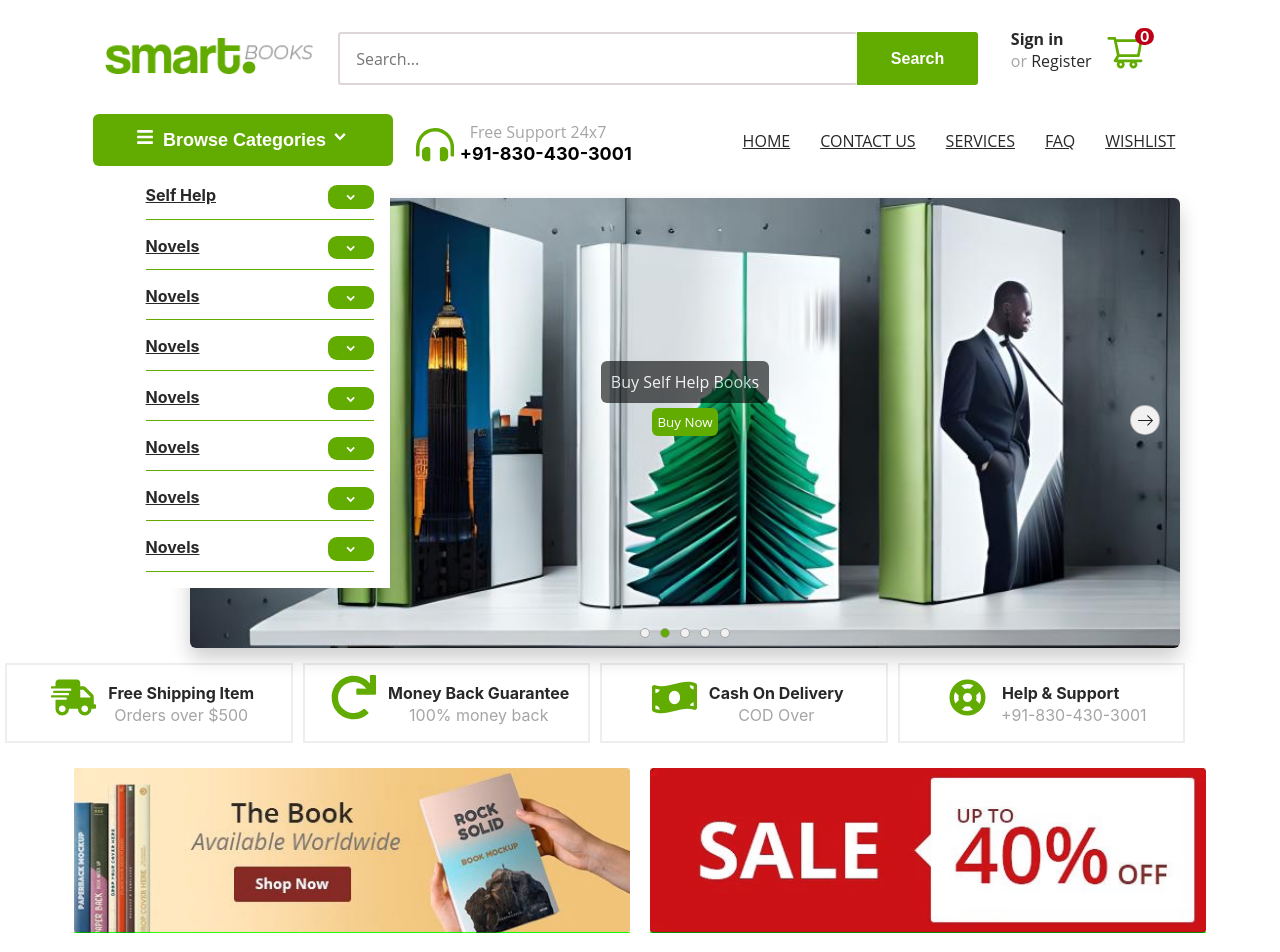
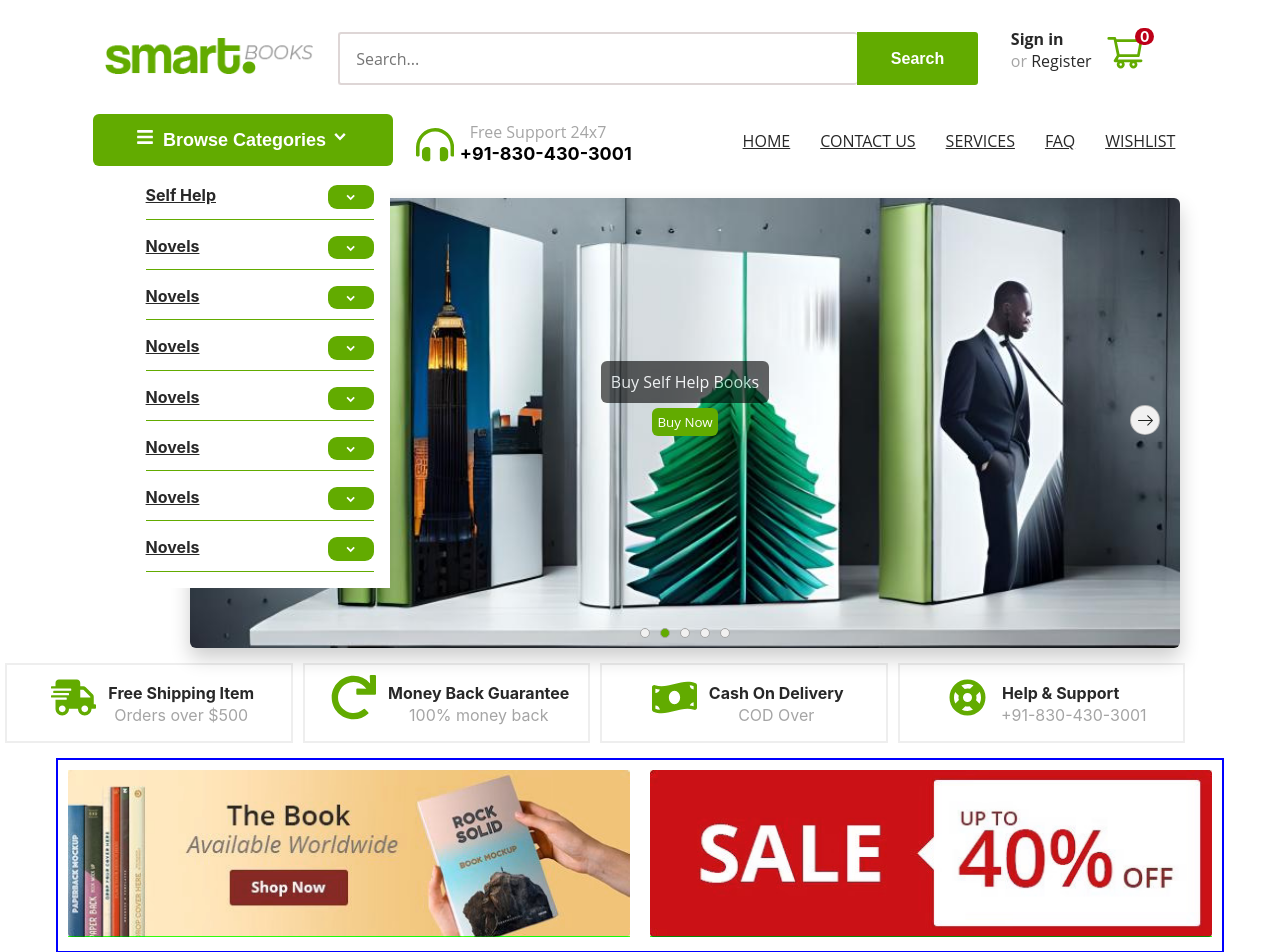
Before and after one commit to harshtripathi24/ecommerce-frontend, a React (Create React App) app: page / in a window 1280 px wide. Shown: the top 952 px of the page. Built offline with nearby package versions, Linux system fonts and the light colour scheme.

Commit message:
Adjusted width

```diff
--- a/src/Components/Banners/BannerSection.css
+++ b/src/Components/Banners/BannerSection.css
@@ -2,14 +2,16 @@
   /* border: 1px green solid; */
   display: flex;
   flex-direction: column;
+
   margin: 10px 0px;
 }
 
 @media only screen and (min-width: 612px) {
   .banner-container {
     flex-direction: row;
-    width: 90%;
-    /* border: 2px blue solid;git */
+    width: 91%;
+    border: 2px blue solid;
     margin: 10px auto;
+    justify-content: space-around;
   }
 }
```
